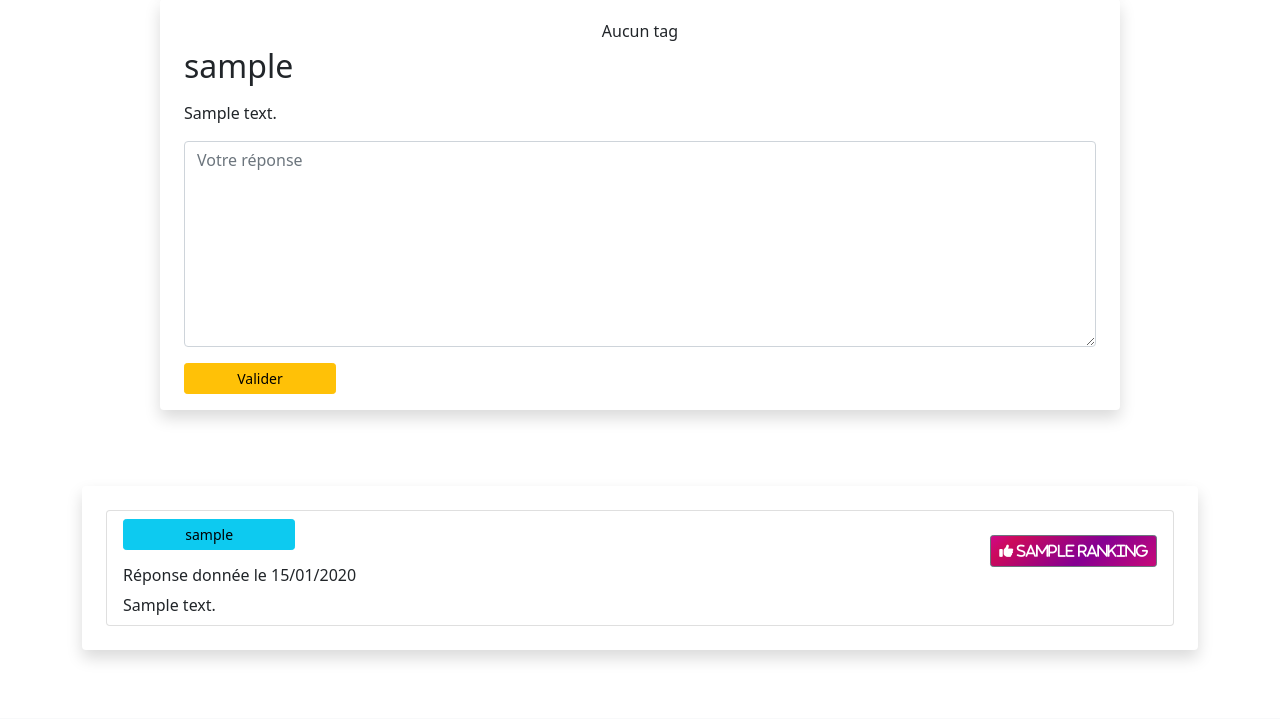
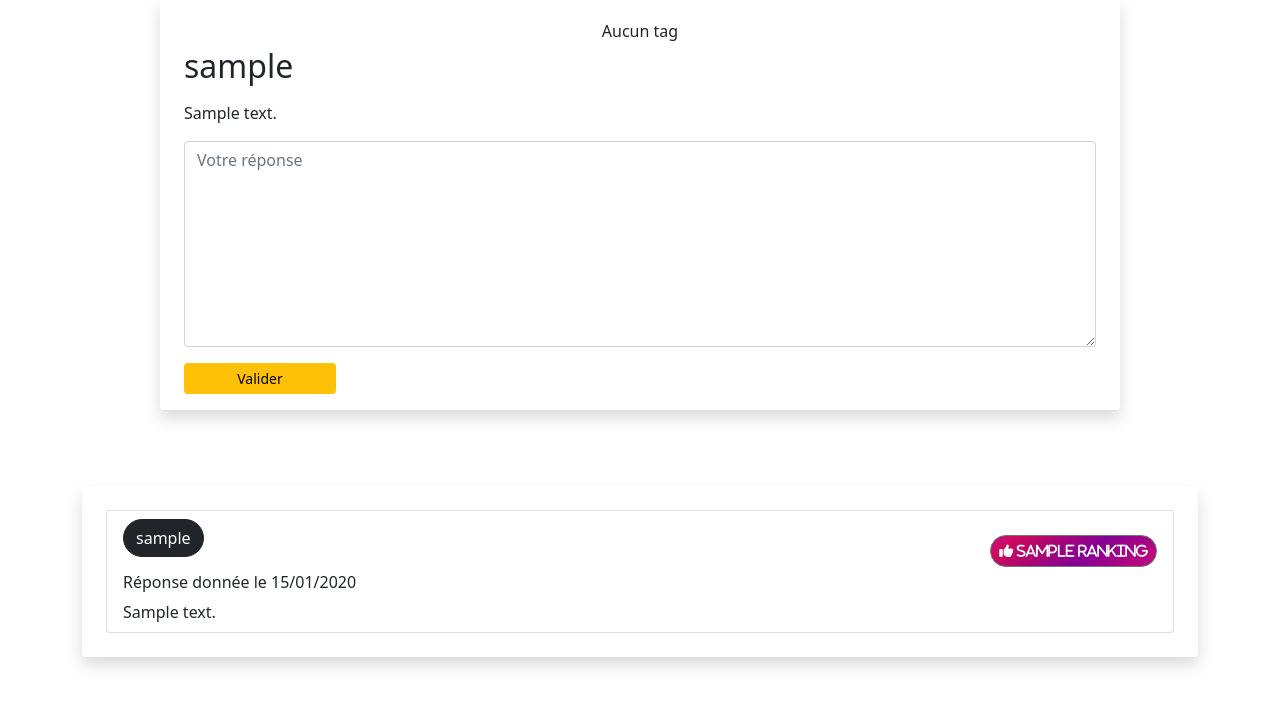
Before and after one commit to WildCodeSchool/bordeaux-p2-202109-stackoverflou, a PHP site: template src/View/Question/show.html.twig in a window 1280 px wide. Shown: the part 319-1038 px from the top of the page. Run offline with PHP 8.4, Linux system fonts and the light colour scheme; the template is opened without the code that fills it: most values are stand-ins (such as "Sample title", 1, 10 or a date in 2020); some libraries are stand-ins or nearby versions.

Commit message:
Front like button

```diff
--- a/src/View/Question/show.html.twig
+++ b/src/View/Question/show.html.twig
@@ -20,12 +20,12 @@
                 <li class="list-group-item">
                 <form method="post" class="float-end mt-3" action="">
                     <input type="hidden" name="answerId" value={{ answer.answerId }}>
-                    <button name="nbRank" class="btn btn-secondary btn-sm fas fa-thumbs-up navbar" value="{{ answer.ranking }}">
+                    <button name="nbRank" class="btn btn-secondary btn-sm fas fa-thumbs-up navbar rounded-pill" value="{{ answer.ranking }}">
                         {{ answer.ranking }}
                     </button>
 
                 </form>
-                <a href="/user?id={{ answer.user_id }}" class="btn btn-info btn-sm col-2">{{ answer.username }}</a>
+                <a href="/user?id={{ answer.user_id }}" class="btn btn-dark rounded-pill">{{ answer.username }}</a>
                 <h6 class="mt-3 font-weight-normal"> Réponse donnée le  {{ answer.created_at|date("d/m/Y") }}</h6>
                     <div>
                         {{ answer.description|raw }}
--- a/src/View/User/comminity.html.twig
+++ b/src/View/User/comminity.html.twig
@@ -7,7 +7,7 @@
     {% for user in users %}
 <ul>
     <div class="container col-3 border border-dark mt-2 mb-3 mx-5 text-center">
-        <a href="/user?id={{ user.id }}" class="btn btn-info btn-sm col-2">
+        <a href="/user?id={{ user.id }}" class="btn btn-dark btn-sm mt-2 rounded-pill">
             {{ user.username }}
         </a> <br>
         Nombre de réponses : {{ user.answers }}     <br>
```
Also changed, not shown: public/assets/css/style.css.
